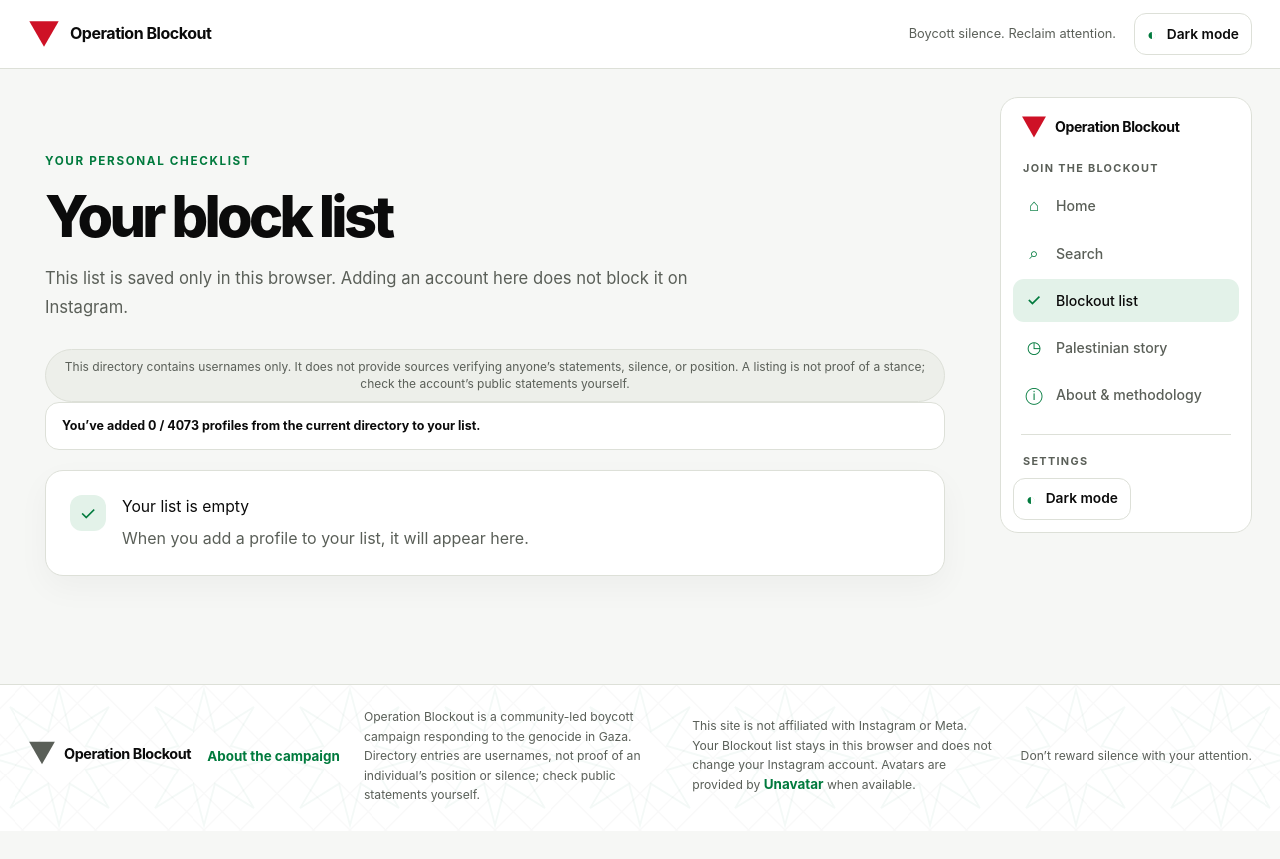
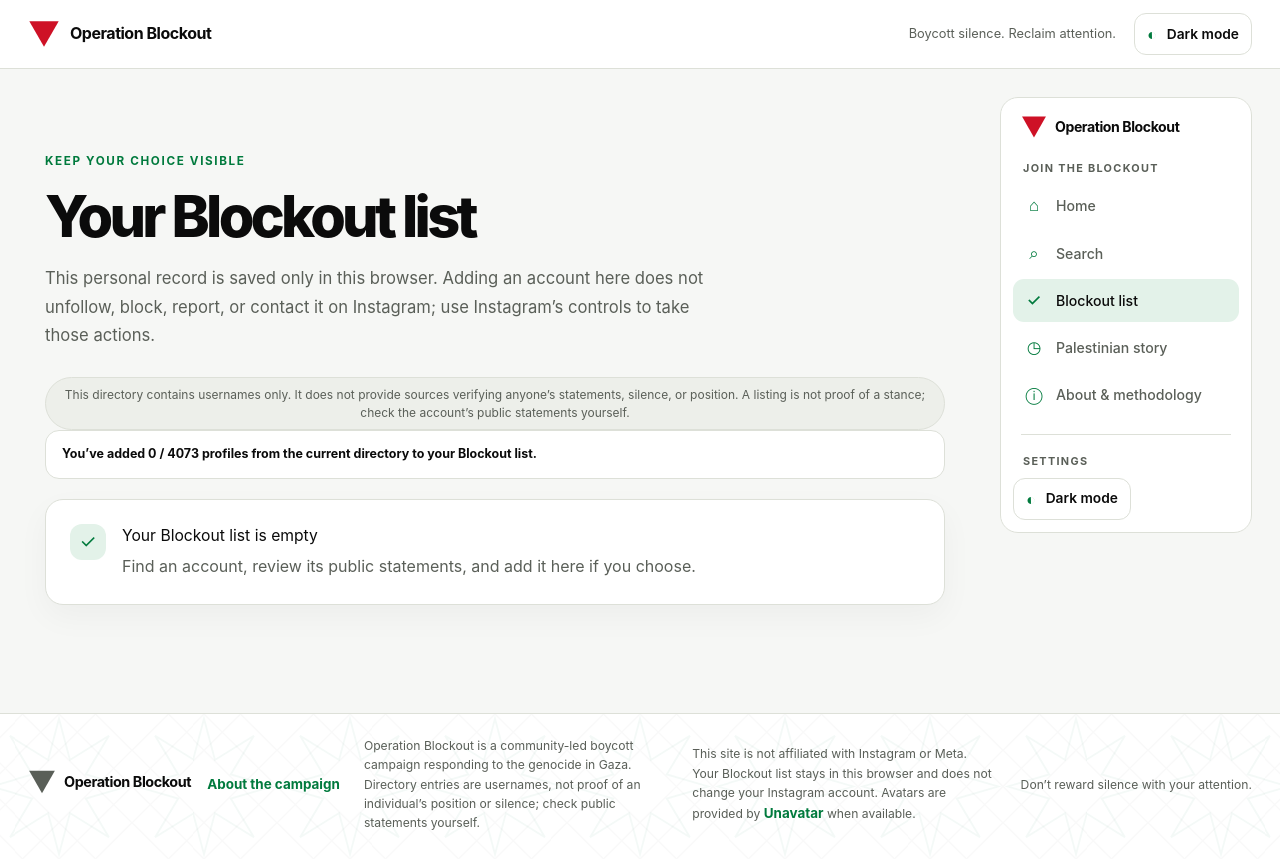
Before and after one commit to mohammedfarhannp/Sinwar-7, a React (Vite) app: page /blocked in a window 1280 px wide. Before the commit the page ends 831 px from the top, so only its background shows below. Built offline with nearby package versions, Linux system fonts and the light colour scheme.

Commit message:
copy(blockout): rename the saved list
Present the local checklist as a Blockout list and explain its limits.

```diff
--- a/src/pages/BlockedPage.tsx
+++ b/src/pages/BlockedPage.tsx
@@ -51,11 +51,12 @@
       className="content-page blocked-page"
       aria-labelledby="blocked-title"
     >
-      <p className="eyebrow">Your personal checklist</p>
-      <h1 id="blocked-title">Your block list</h1>
+      <p className="eyebrow">Keep your choice visible</p>
+      <h1 id="blocked-title">Your Blockout list</h1>
       <p className="page-description">
-        This list is saved only in this browser. Adding an account here does not
-        block it on Instagram.
+        This personal record is saved only in this browser. Adding an account
+        here does not unfollow, block, report, or contact it on Instagram; use
+        Instagram’s controls to take those actions.
       </p>
       <DatasetNotice />
 
@@ -68,20 +69,20 @@
           ? `Checking ${blocked.usernames.length.toLocaleString()} saved names against the directory…`
           : hasDirectoryError
             ? `${blocked.usernames.length.toLocaleString()} saved names are on this device; the directory could not be loaded.`
-            : `You’ve added ${knownBlocked.length} / ${directory.length} profiles from the current directory to your list.`}
+            : `You’ve added ${knownBlocked.length} / ${directory.length} profiles from the current directory to your Blockout list.`}
       </p>
 
       {blocked.storageError && (
         <p className="storage-error" role="alert">
-          Your list could not be saved in this browser. Check its local storage
-          settings and try again.
+          Your Blockout list could not be saved in this browser. Check its local
+          storage settings and try again.
         </p>
       )}
 
       {blocked.usernames.length === 0 ? (
         <EmptyState
-          title="Your list is empty"
-          description="When you add a profile to your list, it will appear here."
+          title="Your Blockout list is empty"
+          description="Find an account, review its public statements, and add it here if you choose."
           icon="✓"
         />
       ) : isLoadingDirectory ? (
@@ -148,7 +149,7 @@
                         className="secondary-button"
                         onClick={() => blocked.removeBlocked(username)}
                       >
-                        Remove from my list
+                        Remove from Blockout list
                       </button>
                     </li>
                   ),
```
